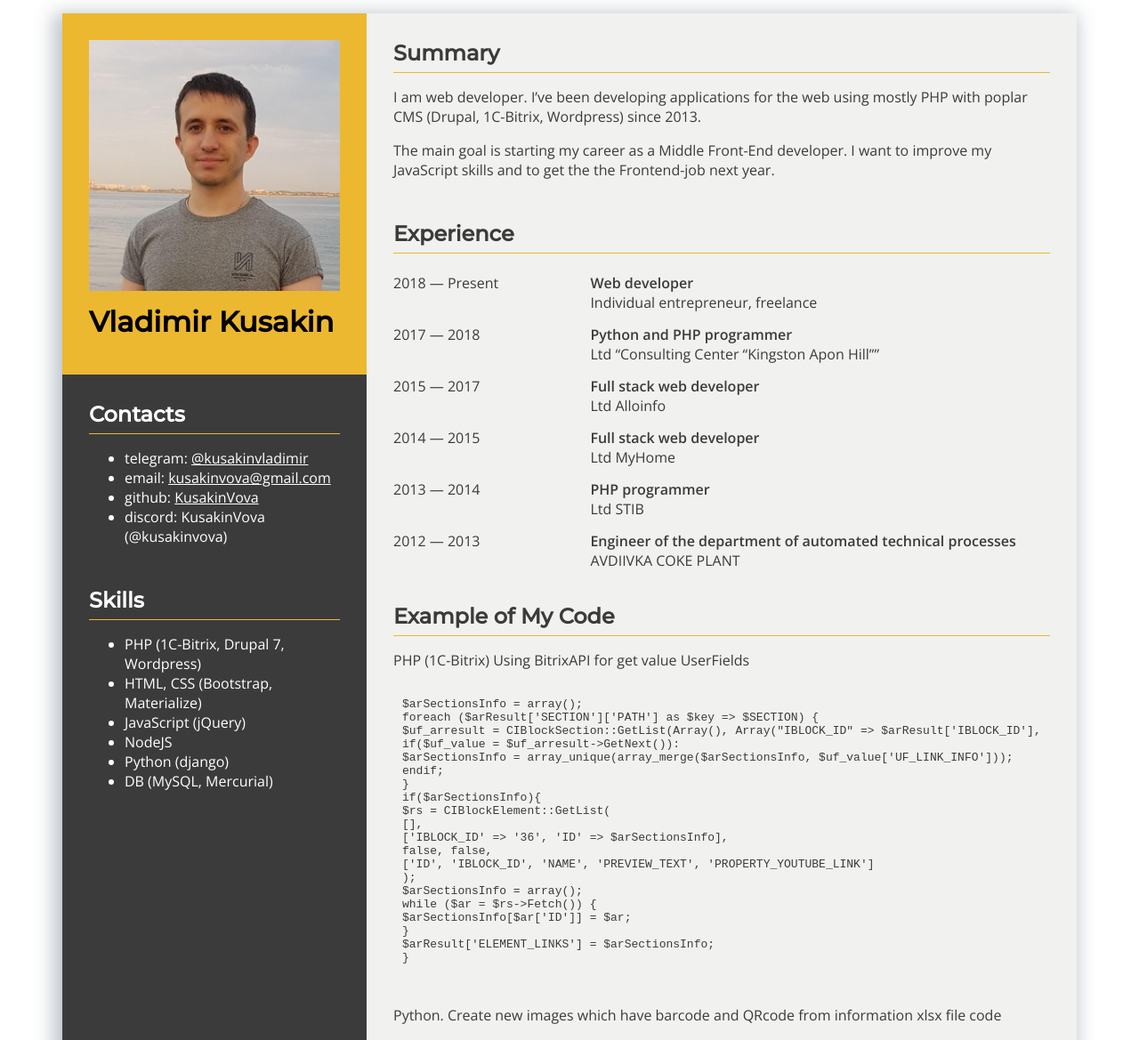
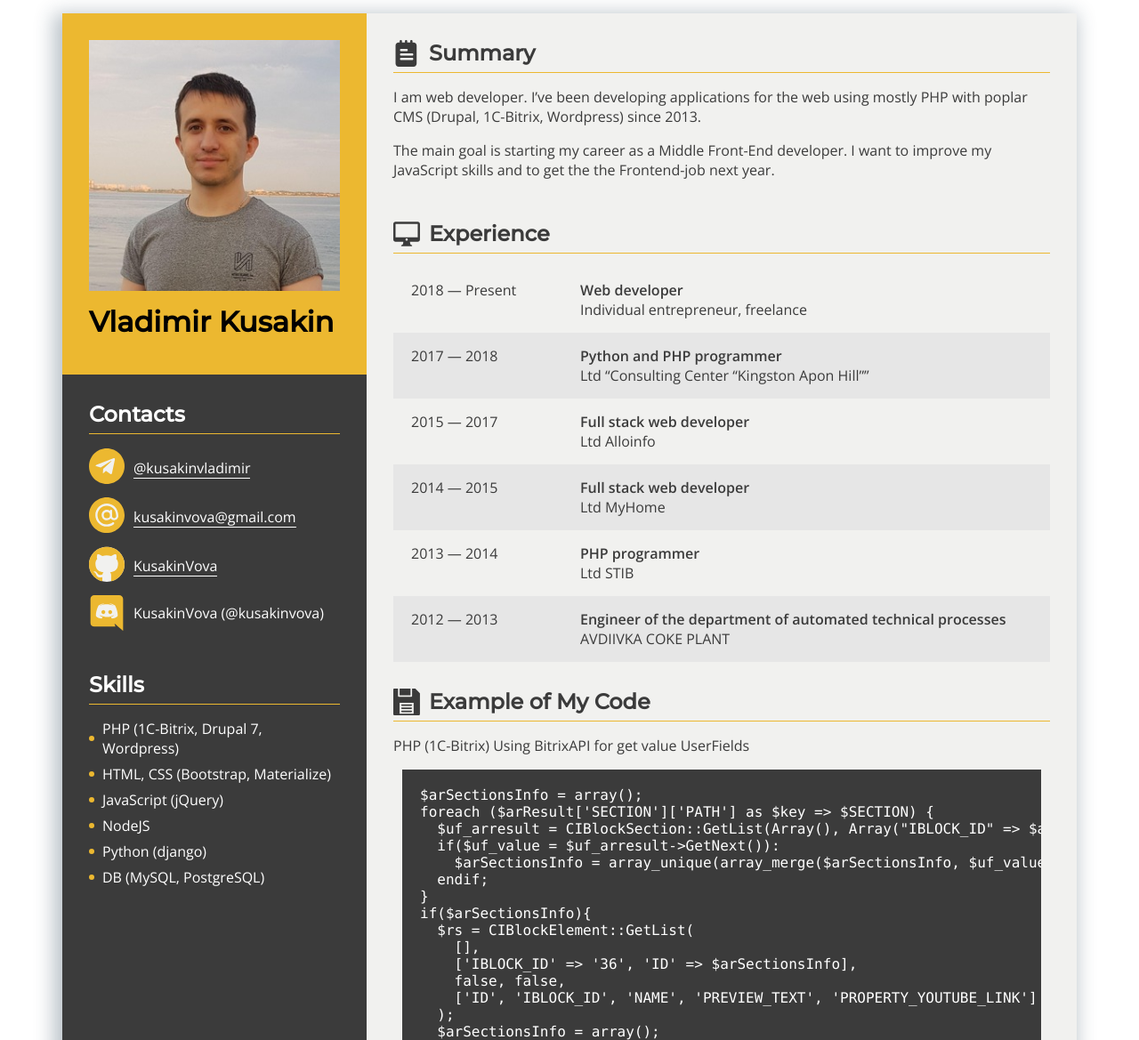
Before and after one commit to KusakinVova/rsschool-cv, a plain HTML site: page index.html in a window 1280 px wide. Shown: the top 1169 px of the page at 89% size. Drawn offline with nearby package versions, Linux system fonts and the light colour scheme.

Commit message:
refactor: change style cv

```diff
--- a/index.html
+++ b/index.html
@@ -5,6 +5,7 @@
   <meta http-equiv="X-UA-Compatible" content="IE=edge">
   <meta name="viewport" content="width=device-width, initial-scale=1.0">
   <title>Vladimir Kusakin CV</title>
+  <link rel="icon" type="image/png" sizes="32x32" href="images/favicon.png">
   <link rel="stylesheet" href="style.css">
 </head>
 <body class="cv">
@@ -19,16 +20,26 @@
           <h2 class="cv-h2 cv-h2-white">Contacts</h2>
           <ul class="contacts-list">
             <li class="contacts-item">
-              telegram: <a href="https://t.me/kusakinvladimir">@kusakinvladimir</a>
+              <a class="contacts-linkimg" href="https://t.me/kusakinvladimir" title="kusakin vladimir telegram">
+                <img src="images/icons/telegram-orange.svg" alt="kusakin vladimir telegram">
+              </a>
+              <a class="contacts-link" href="https://t.me/kusakinvladimir" title="kusakin vladimir telegram">@kusakinvladimir</a>
             </li>
             <li class="contacts-item">
-              email: <a href="mailto:kusakinvova@gmail.com">kusakinvova@gmail.com</a>
+              <a class="contacts-linkimg" href="mailto:kusakinvova@gmail.com" title="kusakin vladimir mail">
+                <img src="images/icons/mail-orange.svg" alt="kusakin vladimir mail">
+              </a>
+              <a class="contacts-link" href="mailto:kusakinvova@gmail.com" title="kusakin vladimir mail">kusakinvova@gmail.com</a>
             </li>
             <li class="contacts-item">
-              github: <a href="https://github.com/KusakinVova">KusakinVova</a>
+              <a class="contacts-linkimg" href="https://github.com/KusakinVova" title="kusakin vladimir github">
+                <img src="images/icons/github-orange.svg" alt="kusakin vladimir github">
+              </a>
+              <a class="contacts-link" href="https://github.com/KusakinVova" title="kusakin vladimir github">KusakinVova</a>
             </li>
             <li class="contacts-item">
-              discord:	KusakinVova (@kusakinvova)
+              <img src="images/icons/discord-orange.svg" alt="kusakin vladimir discord">
+              <span>KusakinVova (@kusakinvova)</span>
             </li>
           </ul>
         </section>
@@ -40,20 +51,20 @@
             <li class="cv-skills-item">JavaScript (jQuery)</li>
             <li class="cv-skills-item">NodeJS</li>
             <li class="cv-skills-item">Python (django)</li>
-            <li class="cv-skills-item">DB (MySQL, Mercurial)</li>
+            <li class="cv-skills-item">DB (MySQL, PostgreSQL)</li>
           </ul>
         </section>
       </div>
       <div class="block-right cv-white">
         <section class="cv-sec cv-summary">
-          <h2 class="cv-h2">Summary</h2>
+          <h2 class="cv-h2"> <img src="images/icons/notes-grey.svg" alt=""> Summary</h2>
           <div class="cv-text">
             <p>I am web developer. I’ve been developing applications for the web using mostly PHP with poplar CMS (Drupal, 1C-Bitrix, Wordpress) since 2013.</p>
             <p>The main goal is starting my career as a Middle Front-End developer. I want to improve my JavaScript skills and to get the the Frontend-job next year.</p>
           </div>
         </section>
         <section class="cv-sec cv-experience">
-          <h2 class="cv-h2">Experience</h2>
+          <h2 class="cv-h2"> <img src="images/icons/imac-grey.svg" alt=""> Experience</h2>
           <div class="cv-table">
             <div class="cv-table-row">
               <div class="cv-table-td">2018 — Present</div>
@@ -94,7 +105,7 @@
           </div>
         </section>
         <section class="cv-sec cv-code">
-          <h2 class="cv-h2">Example of My Code</h2>
+          <h2 class="cv-h2"> <img src="images/icons/diskette-grey.svg" alt=""> Example of My Code</h2>
           <div class="cv-text">
             <p>PHP (1C-Bitrix) Using BitrixAPI for get value UserFields</p>
             <pre class="cv-codeblock">
@@ -121,11 +132,11 @@ $arResult['ELEMENT_LINKS'] = $arSectionsInfo;
 }
               </code>
             </pre>
-            <p>Python. Create new images which have barcode and QRcode from information xlsx file code</p>
+            <p>Python. Create new images which have barcode and QRcode from information xlsx file <a href="https://github.com/KusakinVova/createImage" title="create img with python">code</a></p>
           </div>
         </section>
         <section class="cv-sec cv-education">
-          <h2 class="cv-h2">Education</h2>
+          <h2 class="cv-h2"> <img src="images/icons/mortarboard-grey.svg" alt=""> Education</h2>
 
           <h3 class="cv-h3">Online learning</h3>
           <div class="cv-table">
@@ -159,7 +170,7 @@ $arResult['ELEMENT_LINKS'] = $arSectionsInfo;
 
         </section>
         <section class="cv-sec cv-english">
-          <h2 class="cv-h2">English</h2>
+          <h2 class="cv-h2"> <img src="images/icons/books-grey.svg" alt=""> English</h2>
           <div class="cv-text">
             <p>Pre-intermediate/Intermediate (A2/B1)</p>
           </div>
--- a/style.css
+++ b/style.css
@@ -5,6 +5,12 @@ body.cv
     margin: 0;
     font-family: 'Open Sans', sans-serif;
     color: #3b3b3b;
+}
+body.cv a{
+    text-decoration: none;
+}
+body.cv a:hover{
+    border: none;
 }
 .cv-h1, .cv-h2{
     margin: 0;
@@ -52,18 +58,64 @@ body.cv
     padding-bottom: 30px;
 }
 .cv-contacts,
-.cv-contacts a
-{
+.cv-contacts a{
     color: #ffffff;
+
 }
+.contacts-link{
+    border-bottom: 1px solid #ffffff;
+}
+.contacts-list{
+    list-style: none;
+    padding: 0;
+}
+.contacts-item{
+    display: flex;
+    align-items: center;
+    margin-bottom: 10px;
+}
+.contacts-item img{
+    width: 40px;
+    margin-right: 10px;
+}
+.contacts-linkimg{
+    border: none;
+}
+
 .cv-skills-list{
     color: #ffffff;
+    list-style: none;
+    padding-left: 15px;
+}
+.cv-skills-item{
+    position: relative;
+    margin-bottom: 7px;
+}
+.cv-skills-item::before{
+    content: "";
+    position: absolute;
+    left: -15px;
+    top: calc(50% - 3px);
+    display: block;
+    height: 6px;
+    width: 6px;
+    background-color: #ecb830;
+    border-radius: 100%;
 }
 /* ----------------------------------------------------------- */
 /* .block-right */
 .block-right .cv-sec{
     padding-top: 15px;
     padding-bottom: 15px;
+}
+.block-right .cv-h2{
+    position: relative;
+    padding-left: 40px;
+}
+.block-right .cv-h2 img{
+    position: absolute;
+    left: 0;
+    width: 30px;
 }
 .block-right .cv-sec.cv-english{
     padding-bottom: 30px;
@@ -74,9 +126,35 @@ body.cv
 .cv-codeblock{
     overflow: auto;
     margin: 10px;
+    background-color: #3b3b3b;
+    color: #ffffff;
+    padding: 0 20px;
 }
+
+.cv-codeblock code{
+    font-family: Lucida Console,Liberation Mono,DejaVu Sans Mono,Bitstream Vera Sans Mono,Courier New;
+}
+
 .cv-h2-white{
     color: #ffffff;
+}
+.cv-white a{
+    color: #3b3b3b;
+    border-bottom: 1px solid #3b3b3b;
+}
+
+.cv-table-row{
+    /* border: 1px solid #3b3b3b; */
+    /* border-top: none; */
+}
+.cv-table-row:nth-child(1){
+    /* border: 1px solid #3b3b3b; */
+}
+.cv-table-row:nth-child(2n){
+    background-color: #e6e6e6;
+}
+.cv-table-td{
+    padding: 15px 20px;
 }
 /* ----------------------------------------------------------- */
 .cv-footer{
@@ -85,6 +163,7 @@ body.cv
 }
 .cv-footer a{
     color:#3b3b3b;
+    border-bottom: 1px solid #3b3b3b;
 }
 .cv-footer-item{
     padding: 15px;
@@ -124,10 +203,11 @@ body.cv
 
     .cv-table-row{
         display: flex;
-        padding: 7px 0;
     }
     .cv-table-td:nth-child(1){
         width: 30%;
+        max-width: 150px;
+        /* border-right: 1px solid #3b3b3b; */
     }
     .cv-table-td:nth-child(2){
         width: 70%;
```
Lines whose indentation alone changed are shown as unchanged.
